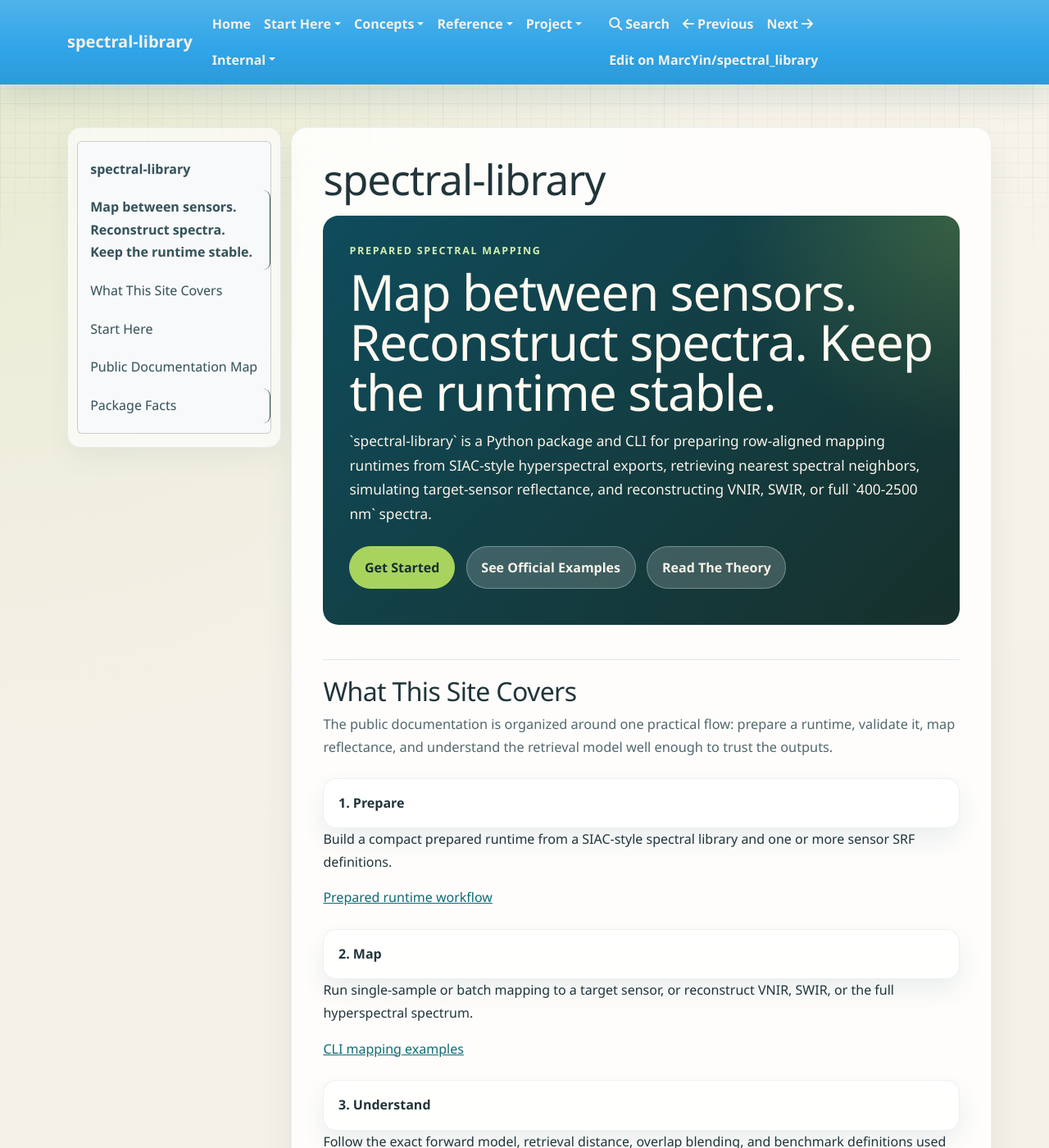
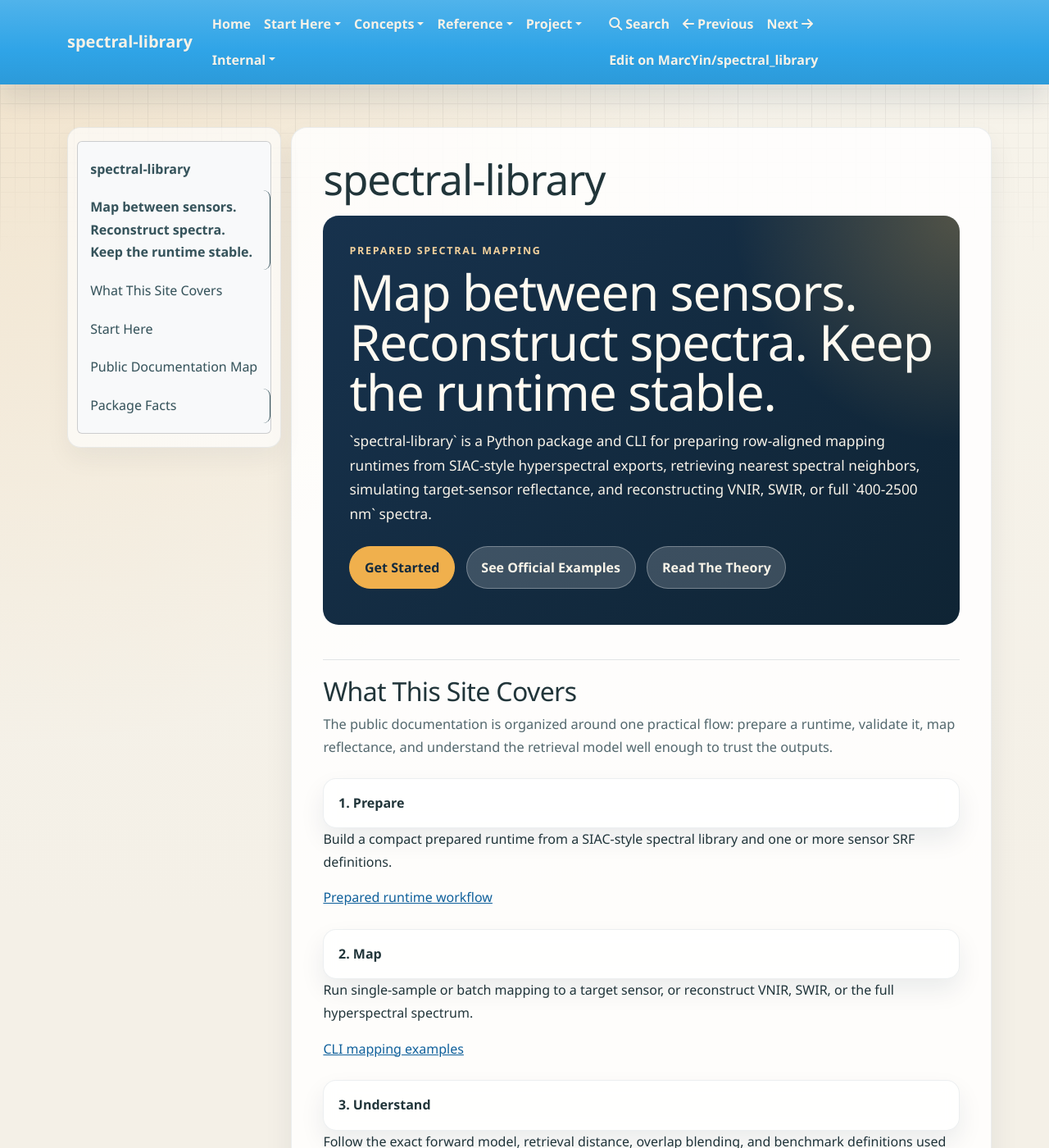
Before and after one commit to MarcYin/spectral_library, an MkDocs documentation site: the page built from docs/index.md, in a window 1280 px wide and 1400 px high. Shown: the whole window at 82% size. Built offline with MkDocs 1.6.1, drawn with Linux system fonts in a browser that asks for light colours; nearby versions of some CDN libraries.

Commit message:
Revert "docs: refresh mkdocs color palette for the published site"
This reverts commit f729f2f8f405c11a1e89e4afbc569079074eecf6.

```diff
--- a/docs/assets/mkdocs-extra.css
+++ b/docs/assets/mkdocs-extra.css
@@ -1,13 +1,13 @@
 :root {
-  --sl-hero-start: #0f4c5c;
-  --sl-hero-end: #17302b;
-  --sl-accent: #93b941;
+  --sl-hero-start: #17324d;
+  --sl-hero-end: #0f2434;
+  --sl-accent: #d78f2c;
   --sl-body-bg: #f4f0e7;
   --sl-panel-bg: rgba(255, 255, 255, 0.84);
-  --sl-panel-border: rgba(15, 76, 92, 0.08);
+  --sl-panel-border: rgba(23, 50, 77, 0.08);
   --sl-card-bg: rgba(255, 255, 255, 0.78);
   --sl-text: #21353a;
-  --sl-link: #0d6b74;
+  --sl-link: #0f609b;
 }
 
 html {
@@ -16,7 +16,7 @@ html {
 
 body {
   background:
-    radial-gradient(circle at top left, rgba(147, 185, 65, 0.16), transparent 26%),
+    radial-gradient(circle at top left, rgba(215, 143, 44, 0.16), transparent 26%),
     linear-gradient(180deg, rgba(245, 241, 230, 0.82) 0%, rgba(244, 240, 231, 1) 34%);
   color: var(--sl-text);
   font-family: "IBM Plex Sans", "Segoe UI", sans-serif;
@@ -37,7 +37,7 @@ a {
 .navbar {
   background: linear-gradient(135deg, var(--sl-hero-start) 0%, var(--sl-hero-end) 100%);
   border: 0;
-  box-shadow: 0 18px 34px rgba(15, 76, 92, 0.12);
+  box-shadow: 0 18px 34px rgba(16, 42, 67, 0.12);
   min-height: 66px;
 }
 
@@ -72,7 +72,7 @@ a {
   background: var(--sl-panel-bg);
   border: 1px solid var(--sl-panel-border);
   border-radius: 1.2rem;
-  box-shadow: 0 18px 34px rgba(15, 76, 92, 0.08);
+  box-shadow: 0 18px 34px rgba(16, 42, 67, 0.08);
   margin-bottom: 2rem;
   margin-top: 2rem;
   padding: 2.1rem 2.4rem 2.4rem;
@@ -82,7 +82,7 @@ a {
   background: rgba(255, 255, 255, 0.66);
   border: 1px solid var(--sl-panel-border);
   border-radius: 1rem;
-  box-shadow: 0 14px 30px rgba(15, 76, 92, 0.05);
+  box-shadow: 0 14px 30px rgba(16, 42, 67, 0.05);
   margin-top: 2rem;
   padding: 1rem 0.7rem;
 }
@@ -98,9 +98,9 @@ a {
 .bs-sidebar .nav > .active > a,
 .bs-sidebar .nav > li > a:hover,
 .bs-sidebar .nav > li > a:focus {
-  background: rgba(147, 185, 65, 0.12);
+  background: rgba(215, 143, 44, 0.12);
   border-left-color: var(--sl-accent);
-  color: #17302b;
+  color: #132a3d;
 }
 
 .bs-sidebar.affix,
@@ -124,7 +124,7 @@ h1 {
 }
 
 h2 {
-  border-top: 1px solid rgba(15, 76, 92, 0.12);
+  border-top: 1px solid rgba(23, 50, 77, 0.12);
   margin-top: 2.6rem;
   padding-top: 1.25rem;
 }
@@ -137,7 +137,7 @@ li {
 table:not([class]) {
   background: rgba(255, 255, 255, 0.88);
   border-radius: 0.9rem;
-  box-shadow: 0 16px 30px rgba(15, 76, 92, 0.08);
+  box-shadow: 0 16px 30px rgba(16, 42, 67, 0.08);
   overflow: hidden;
 }
 
@@ -147,7 +147,7 @@ pre > code {
 
 img {
   border-radius: 0.85rem;
-  box-shadow: 0 18px 34px rgba(15, 76, 92, 0.16);
+  box-shadow: 0 18px 34px rgba(16, 42, 67, 0.16);
   max-width: 100%;
 }
 
@@ -162,7 +162,7 @@ img {
 }
 
 .hero::after {
-  background: radial-gradient(circle at top right, rgba(171, 214, 86, 0.24), transparent 30%);
+  background: radial-gradient(circle at top right, rgba(244, 189, 95, 0.28), transparent 30%);
   content: "";
   inset: 0;
   pointer-events: none;
@@ -175,7 +175,7 @@ img {
 }
 
 .hero__eyebrow {
-  color: #d5efb2;
+  color: #f2d19d;
   font-size: 0.78rem;
   font-weight: 700;
   letter-spacing: 0.14em;
@@ -219,16 +219,16 @@ img {
 }
 
 .sl-button--primary {
-  background: #a8d45e;
-  border-color: #a8d45e;
-  color: #17302b !important;
+  background: #f0b04d;
+  border-color: #f0b04d;
+  color: #132a3d !important;
 }
 
 .sl-button--primary:hover,
 .sl-button--primary:focus {
-  background: #b6de72;
-  border-color: #b6de72;
-  color: #17302b !important;
+  background: #f4bd5f;
+  border-color: #f4bd5f;
+  color: #132a3d !important;
 }
 
 .grid.cards > ul {
@@ -244,9 +244,9 @@ img {
   border-radius: 999px;
   backdrop-filter: blur(10px);
   background: var(--sl-card-bg);
-  border: 1px solid rgba(15, 76, 92, 0.08);
+  border: 1px solid rgba(23, 50, 77, 0.08);
   border-radius: 1rem;
-  box-shadow: 0 14px 30px rgba(15, 76, 92, 0.08);
+  box-shadow: 0 14px 30px rgba(16, 42, 67, 0.08);
   margin: 0;
   padding: 1rem 1.1rem;
 }
@@ -270,7 +270,7 @@ img {
 
 .page-links a {
   background: rgba(255, 255, 255, 0.72);
-  border: 1px solid rgba(15, 76, 92, 0.08);
+  border: 1px solid rgba(23, 50, 77, 0.08);
   border-radius: 0.9rem;
   color: inherit;
   display: block;
@@ -293,7 +293,7 @@ img {
 
 .fact-grid > div {
   background: rgba(255, 255, 255, 0.78);
-  border: 1px solid rgba(15, 76, 92, 0.08);
+  border: 1px solid rgba(23, 50, 77, 0.08);
   border-radius: 0.95rem;
   padding: 1rem;
 }
```
